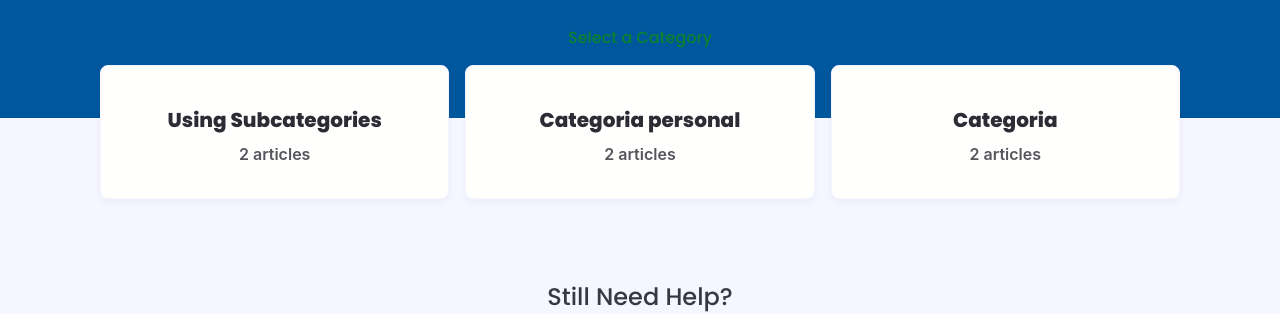
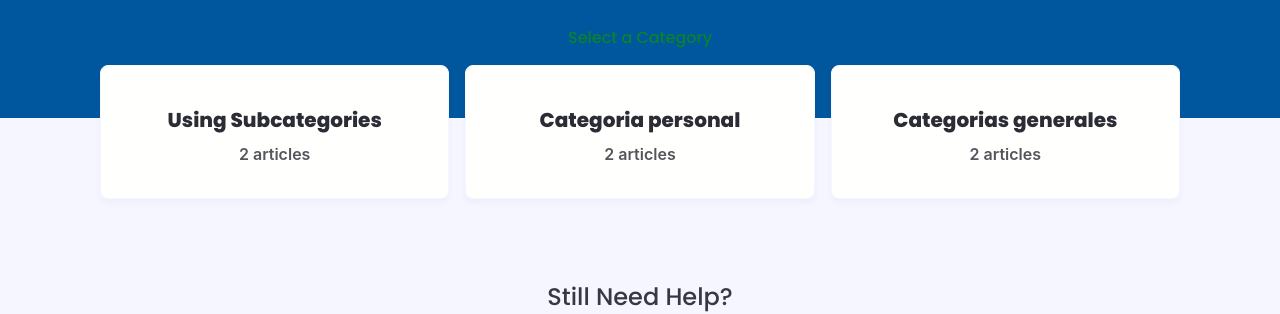
Before and after one commit to ToziGar/Odin, a Jekyll site: the page built from index.html, in a window 1280 px wide. Shown: the part 355-669 px from the top of the page. Built offline with Jekyll 4.4.1, drawn with Linux system fonts in a browser that asks for light colours; nearby versions of some CDN libraries; some web fonts are replaced; comment, search, counter and statistics services are not loaded.

Commit message:
category_list.yml: changed

```diff
--- a/_data/category_list.yml
+++ b/_data/category_list.yml
@@ -8,5 +8,5 @@ using-odin:
   name: Categoria personal
   description: Welcome to Odin, time to get started
 customizing-odin:
-  name: Categoria
+  name: Categorias generales
   description: Welcome to Odin, time to get started
```
